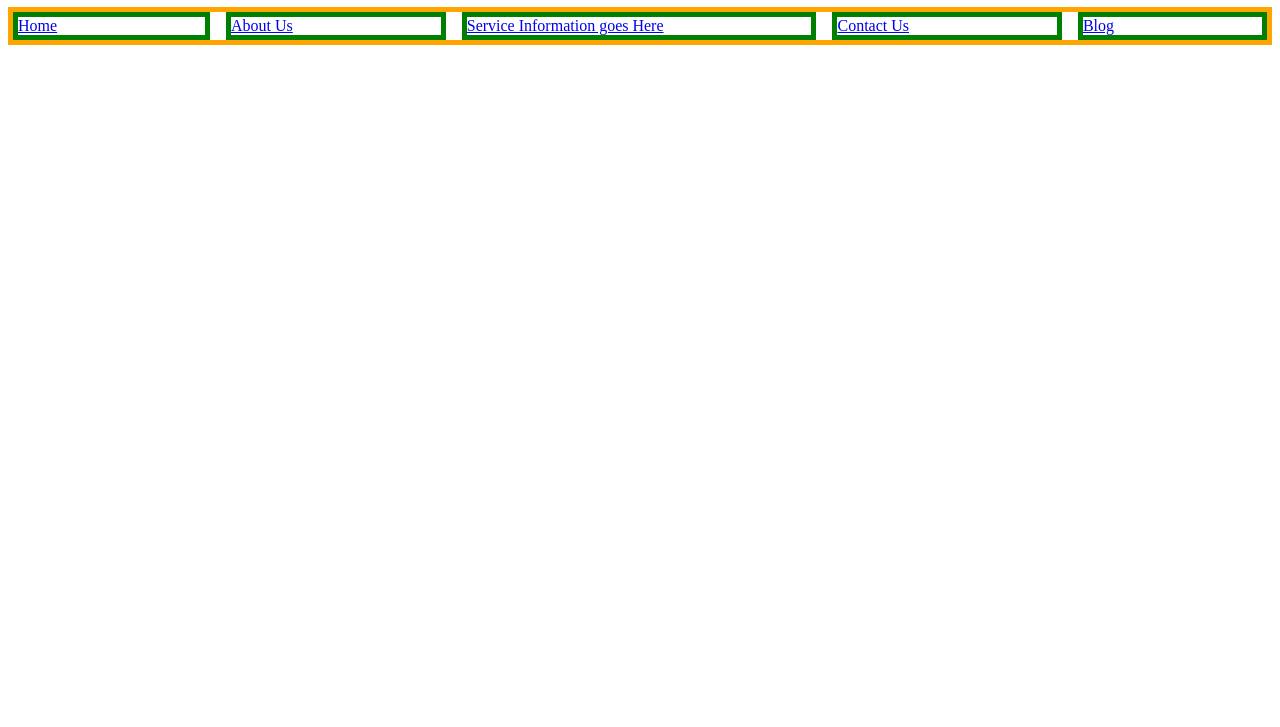
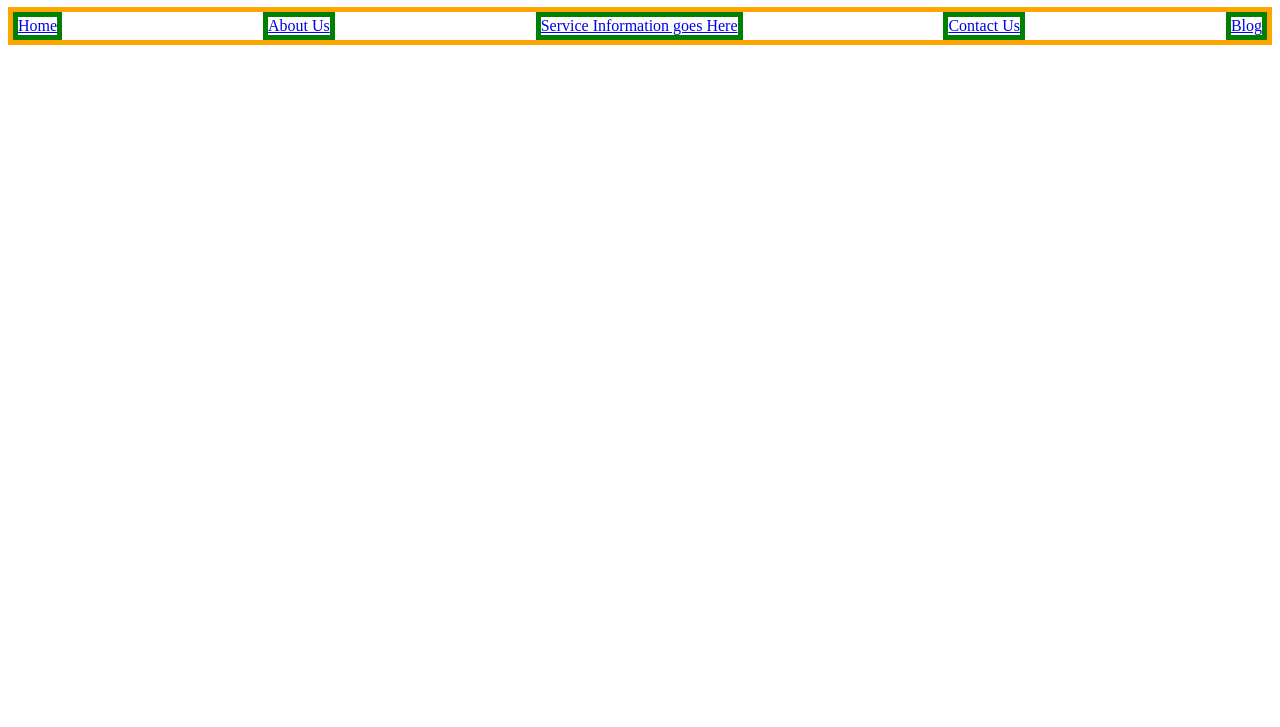
Before and after one commit to pervaiz425/CSS, a plain HTML site: page FlexBox/index.html in a window 1280 px wide. Shown: the part 73-800 px from the top of the page. Drawn offline with Linux system fonts and the light colour scheme.

Commit message:
Learnt how to use the justify-content property

```diff
--- a/FlexBox/styles_index.css
+++ b/FlexBox/styles_index.css
@@ -11,6 +11,7 @@ li{
 {
     display: flex;
     flex-wrap: wrap;
+    justify-content: space-between;
     gap : 1rem;
     margin: 0;
     padding: 0;
@@ -18,6 +19,6 @@ li{
 }
 
 .nav-list li {
-    flex-grow: 1;
-    flex-shrink: 1;
+    /* flex-grow: 1; */
+    /* flex-shrink: 1; */
 }
```
